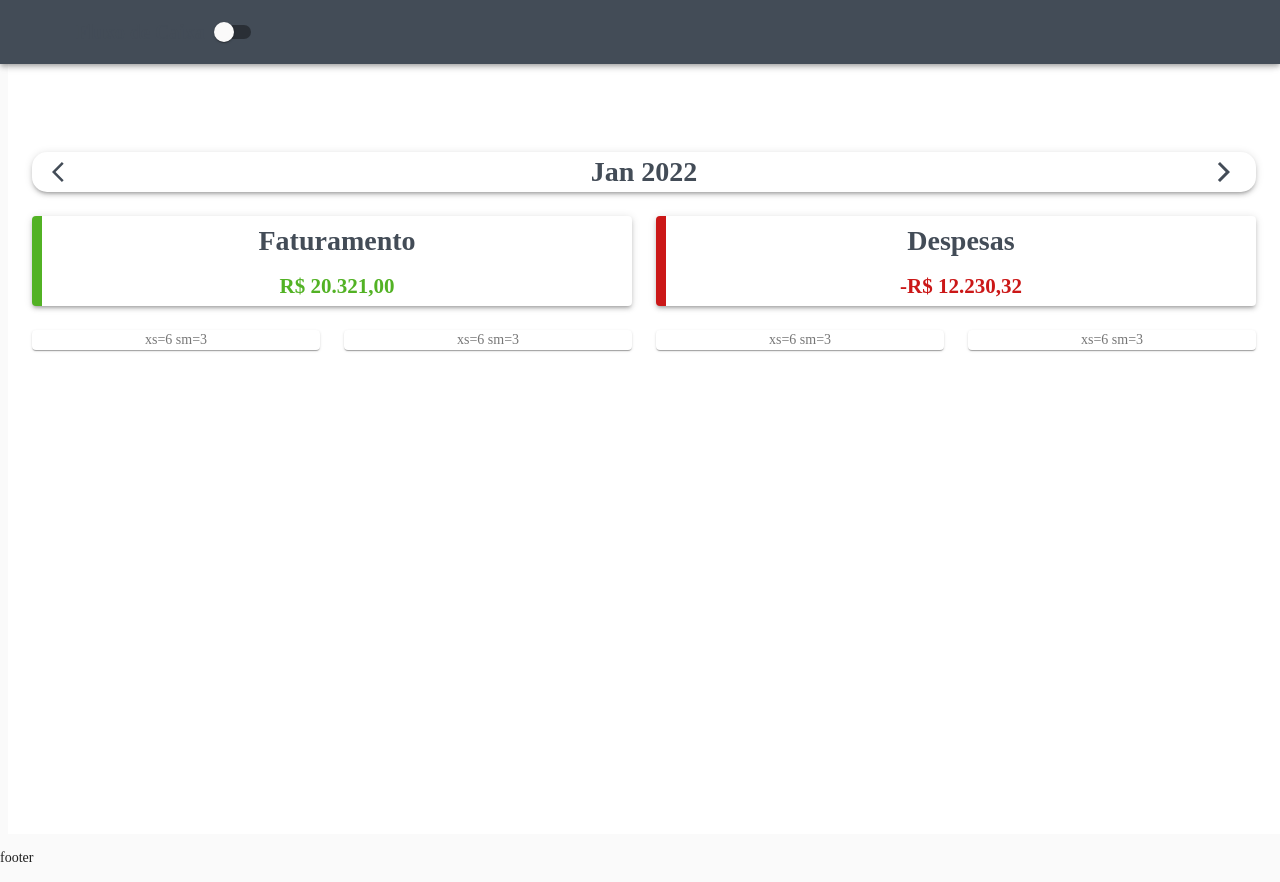
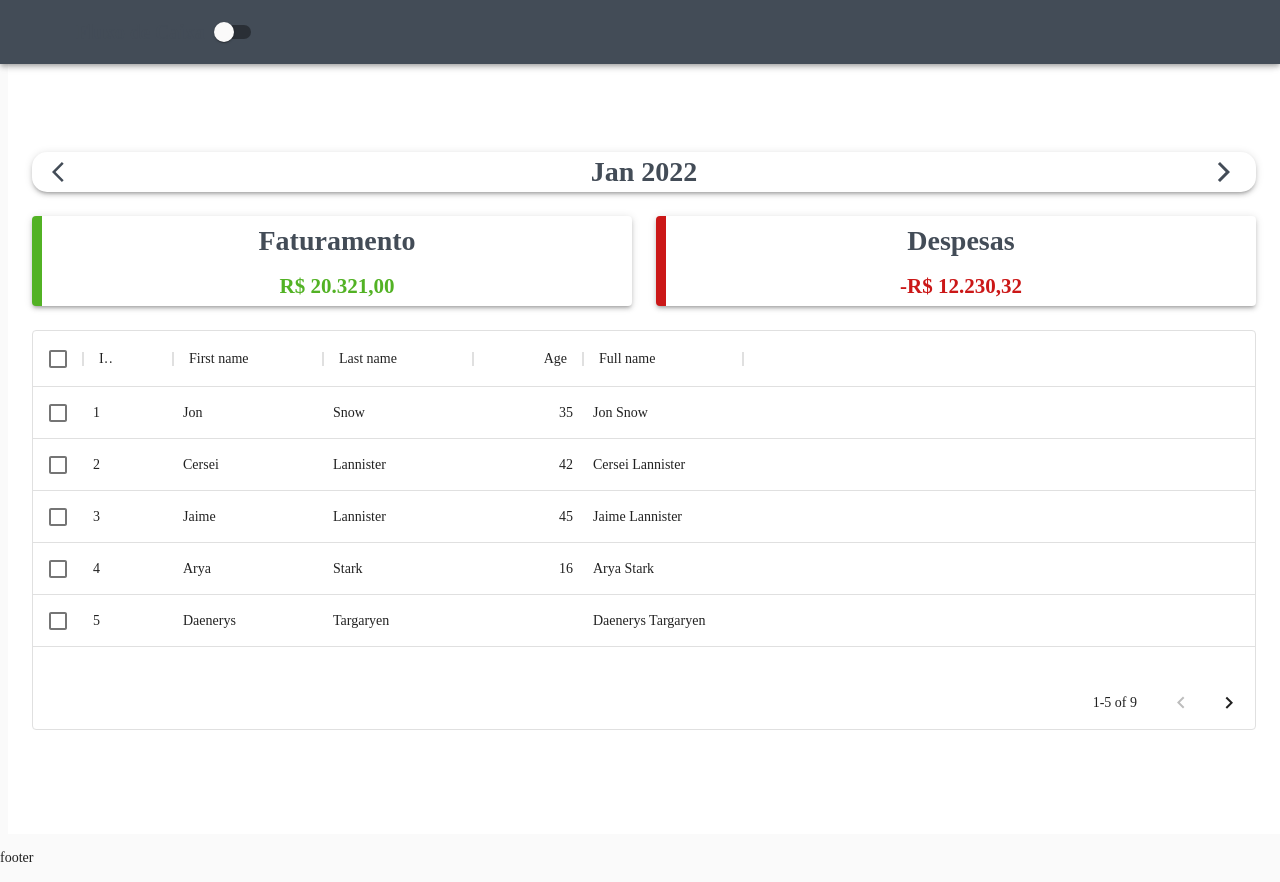
Before and after one commit to brunogomesreis/CerqueiraReisAdvUI, a React (Create React App) app: page /teste in a window 1280 px wide. Built offline with nearby package versions, Linux system fonts and the light colour scheme; the HTML template or start-up script is replaced by a standard one.

Commit message:
Start ChashFlowTable implementation

```diff
--- a/package.json
+++ b/package.json
@@ -6,6 +6,7 @@
     "@emotion/react": "^11.7.1",
     "@emotion/styled": "^11.6.0",
     "@material-ui/core": "^4.12.3",
+    "@material-ui/data-grid": "^4.0.0-alpha.37",
     "@material-ui/icons": "^4.11.2",
     "@testing-library/jest-dom": "^5.16.1",
     "@testing-library/react": "^12.1.2",
@@ -20,6 +21,7 @@
     "react-helmet": "^6.1.0",
     "react-router-dom": "^6.2.1",
     "react-scripts": "5.0.0",
+    "react-virtualized": "^9.22.3",
     "typescript": "^4.5.4",
     "web-vitals": "^2.1.2"
   },
--- a/src/App.tsx
+++ b/src/App.tsx
@@ -13,7 +13,6 @@ import { lightTheme, darkTheme } from "./theme/AppTheme";
 
 //rotes
 import Layout from './pages/Layout';
-import MonthSelectotToolbar from './components/MonthSelectorToolbar/MonthSelectorToolbar';
 import SummaryCard from './components/SummaryCard/SummaryCard';
 import CashFlow from './pages/CashFlow';
 
@@ -51,7 +50,16 @@ function App() {
               }
             >
               <Route path="/teste" element={<CashFlow />} />
-              <Route path="teste2" element={<SummaryCard title={'Faturamento'} value='R$ 800,00' positive={true}/>} />
+              <Route
+                path="teste2"
+                element={
+                  <SummaryCard
+                    title={"Faturamento"}
+                    value={800.0}
+                    positive={true}
+                  />
+                }
+              />
             </Route>
             <Route path="*" element={DefaultComponent} />/
           </Routes>
--- /dev/null
+++ b/src/components/CashFlowTable/CashFlowTable.tsx
@@ -0,0 +1,62 @@
+import * as React from 'react';
+import { DataGrid, GridColDef, GridValueGetterParams } from '@material-ui/data-grid';
+
+const columns: GridColDef[] = [
+  { field: 'id', headerName: 'ID', width: 90 },
+  {
+    field: 'firstName',
+    headerName: 'First name',
+    width: 150,
+    editable: true,
+  },
+  {
+    field: 'lastName',
+    headerName: 'Last name',
+    width: 150,
+    editable: true,
+  },
+  {
+    field: 'age',
+    headerName: 'Age',
+    type: 'number',
+    width: 110,
+    editable: true,
+  },
+  {
+    field: 'fullName',
+    headerName: 'Full name',
+    description: 'This column has a value getter and is not sortable.',
+    sortable: false,
+    width: 160,
+    valueGetter: (params: GridValueGetterParams) =>
+      `${params.getValue(params.id, 'firstName') || ''} ${
+        params.getValue(params.id, 'lastName') || ''
+      }`,
+  },
+];
+
+const rows = [
+  { id: 1, lastName: 'Snow', firstName: 'Jon', age: 35 },
+  { id: 2, lastName: 'Lannister', firstName: 'Cersei', age: 42 },
+  { id: 3, lastName: 'Lannister', firstName: 'Jaime', age: 45 },
+  { id: 4, lastName: 'Stark', firstName: 'Arya', age: 16 },
+  { id: 5, lastName: 'Targaryen', firstName: 'Daenerys', age: null },
+  { id: 6, lastName: 'Melisandre', firstName: null, age: 150 },
+  { id: 7, lastName: 'Clifford', firstName: 'Ferrara', age: 44 },
+  { id: 8, lastName: 'Frances', firstName: 'Rossini', age: 36 },
+  { id: 9, lastName: 'Roxie', firstName: 'Harvey', age: 65 },
+];
+
+export default function CashFlowTable() {
+  return (
+    <div style={{ height: 400, width: '100%' }}>
+      <DataGrid
+        rows={rows}
+        columns={columns}
+        pageSize={5}
+        checkboxSelection
+        disableSelectionOnClick
+      />
+    </div>
+  );
+}
--- a/src/components/SummaryCard/SummaryCard.tsx
+++ b/src/components/SummaryCard/SummaryCard.tsx
@@ -1,8 +1,10 @@
 import React, { FC } from 'react';
 import Paper from '@material-ui/core/Paper/Paper';
 import Grid from '@material-ui/core/Grid';
-import { Container, createStyles, makeStyles, responsiveFontSizes, Theme } from '@material-ui/core';
+import { Container, createStyles, makeStyles, Theme } from '@material-ui/core';
 import clsx from 'clsx';
+
+
 
 const useStyles = makeStyles((theme: Theme) =>
   createStyles({
@@ -47,7 +49,7 @@ const useStyles = makeStyles((theme: Theme) =>
 
 interface SummaryCardProps {
   title: string;
-  value?: string;
+  value: number;
   positive?: boolean;
 }
 
@@ -66,7 +68,9 @@ const classes = useStyles();
             spacing={0}
           >
             <h1 className={classes.summarycardtext}>{title}</h1>
-            <h2 className={clsx( positive && classes.summarycardvaluepositive, !positive && classes.summarycardvaluenegative)}>{value}</h2>
+            <h2 className={clsx( positive && classes.summarycardvaluepositive, !positive && classes.summarycardvaluenegative)}>
+              {new Intl.NumberFormat('pt-BR', { style: 'currency', currency: 'BRL' }).format(value)}
+              </h2>
           </Grid>
         </Paper>
       </Container>
--- a/src/pages/cashflow.tsx
+++ b/src/pages/cashflow.tsx
@@ -1,9 +1,9 @@
 import React, { FC } from 'react';
 import { makeStyles, createStyles, Theme } from '@material-ui/core/styles';
 import Grid from '@material-ui/core/Grid';
-import Paper from '@material-ui/core/Paper/Paper';
 import MonthSelectotToolbar from '../components/MonthSelectorToolbar/MonthSelectorToolbar'
 import SummaryCard from '../components/SummaryCard/SummaryCard'
+import CashFlowTable from '../components/CashFlowTable/CashFlowTable';
 
 
 const useStyles = makeStyles((theme: Theme) =>
@@ -29,23 +29,14 @@ const CashFlow: FC = () => {
         <Grid item xs={12}>
           <MonthSelectotToolbar title={"Jan 2022"} />
         </Grid>
-        <Grid item xs={12} sm={6} xl={2}>
-          <SummaryCard title={"Faturamento"} value="R$ 20.321,00" positive />
+        <Grid item xs={12} sm={6} >
+          <SummaryCard title={"Faturamento"} value={20321.00} positive />
         </Grid>
-        <Grid item xs={12} sm={6} xl={2}>
-          <SummaryCard title={"Despesas"} value="-R$ 12.230,32" />
+        <Grid item xs={12} sm={6} >
+          <SummaryCard title={"Despesas"} value={-12230.32}/>
         </Grid>
-        <Grid item xs={6} sm={3}>
-          <Paper className={classes.paper}>xs=6 sm=3</Paper>
-        </Grid>
-        <Grid item xs={6} sm={3}>
-          <Paper className={classes.paper}>xs=6 sm=3</Paper>
-        </Grid>
-        <Grid item xs={6} sm={3}>
-          <Paper className={classes.paper}>xs=6 sm=3</Paper>
-        </Grid>
-        <Grid item xs={6} sm={3}>
-          <Paper className={classes.paper}>xs=6 sm=3</Paper>
+        <Grid item xs={12}>
+          <CashFlowTable/>
         </Grid>
       </Grid>
     </div>
--- a/src/theme/AppTheme.tsx
+++ b/src/theme/AppTheme.tsx
@@ -1,11 +1,12 @@
 import { createTheme, Theme } from '@material-ui/core/styles';
+import { DARK_MODE_THEME, LIGHT_MODE_THEME } from '../utils/constants';
 
 
 // define light theme colors
 export const lightTheme: Theme = createTheme({
     typography:{fontFamily: "Roboto Slab"},
     palette: {
-        type: "light",
+        type: LIGHT_MODE_THEME,
         primary: {
             main: "#434c57",
         },
@@ -27,7 +28,7 @@ export const lightTheme: Theme = createTheme({
 export const darkTheme: Theme = createTheme({
     typography:{fontFamily: "Roboto Slab"},
     palette: {
-        type: "dark",
+        type: DARK_MODE_THEME,
         primary: {
             main: "#ffffff",
         },
--- a/src/utils/constants.tsx
+++ b/src/utils/constants.tsx
@@ -9,5 +9,5 @@ export const FOOTER_HEIGHT = 30
 export const HEADER_HEIGHT = 60
 export const DRAWER_WIDTH = 250
 // APP THEME
-export const DARK_MODE_THEME = 'dark';
-export const LIGHT_MODE_THEME = 'light';
+export const DARK_MODE_THEME = "dark";
+export const LIGHT_MODE_THEME = "light";
```
Also changed, not shown: src/components/CashFlowTable/CashFlowTable2.tsx (added, +82 -0 lines), 2 other files (tests, documents, lock files or other folders).
